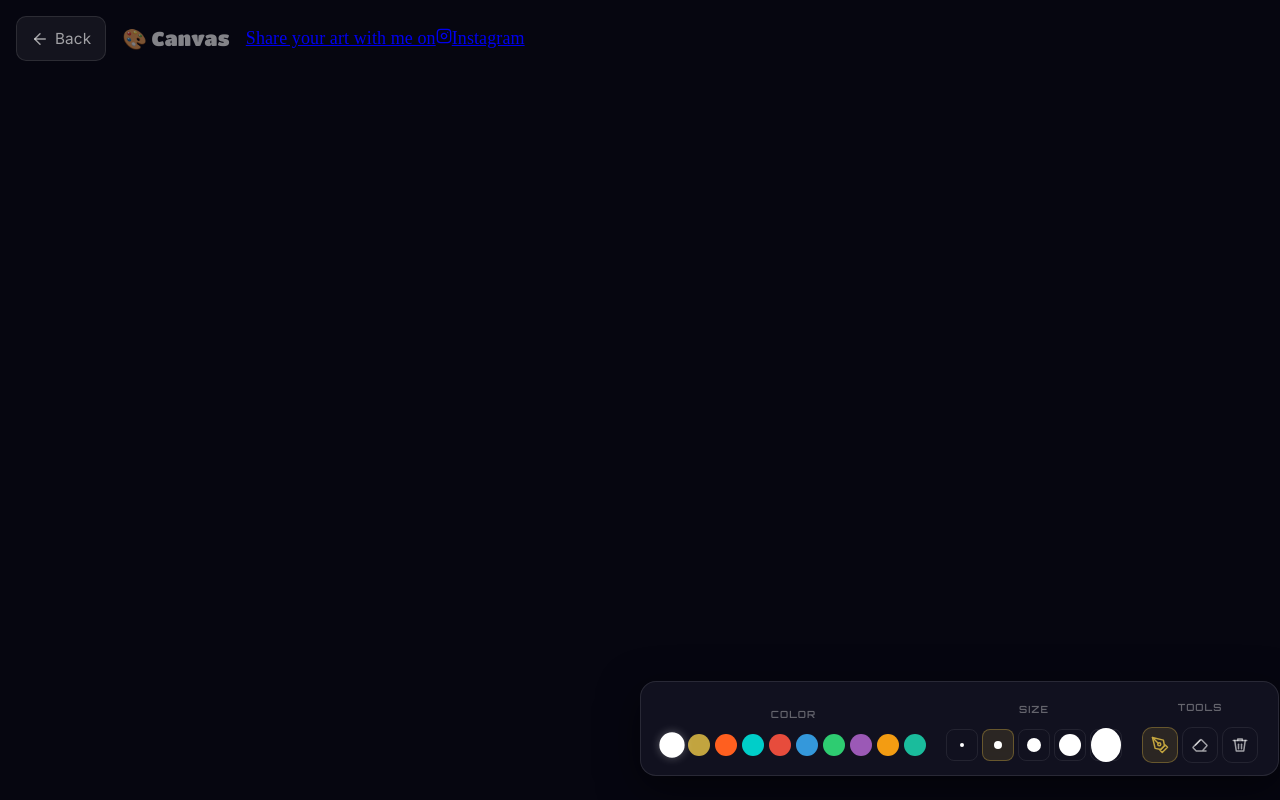
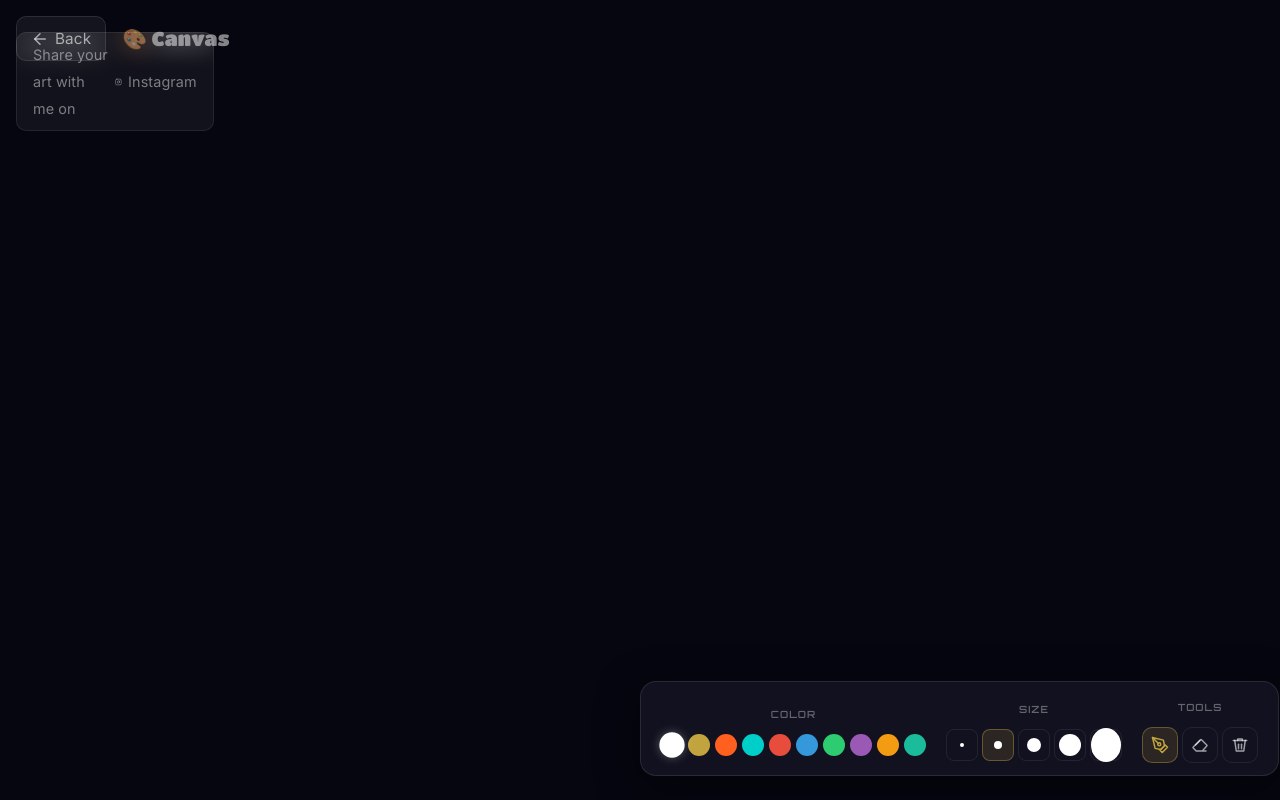
Before and after one commit to udit161/PORTFOLIO, a React (Vite) app in the folder frontend/: page /paint in a window 1280 px wide. Built offline with nearby package versions, Linux system fonts and the light colour scheme; a web font is replaced by a local one.

Commit message:
CSS of pain brush

```diff
--- a/frontend/src/App.css
+++ b/frontend/src/App.css
@@ -1537,6 +1537,43 @@ a.footer-val:hover {
   font-weight: 400;
 }
 
+.paint-share-cta {
+  position: fixed;
+  top: 16px;
+  right: 16px;
+  display: inline-flex;
+  align-items: center;
+  gap: 6px;
+  padding: 8px 16px;
+  border-radius: 10px;
+  background: rgba(255, 255, 255, 0.05);
+  border: 1px solid rgba(255, 255, 255, 0.08);
+  backdrop-filter: blur(12px);
+  -webkit-backdrop-filter: blur(12px);
+  color: rgba(255, 255, 255, 0.45);
+  font-family: "Inter", sans-serif;
+  font-size: 0.8rem;
+  text-decoration: none;
+  transition: all 0.3s ease;
+  z-index: 100;
+  animation: fadeIn 0.6s ease 0.3s both;
+}
+
+.paint-share-cta svg {
+  color: rgba(255, 255, 255, 0.5);
+  transition: color 0.3s ease;
+}
+
+.paint-share-cta:hover {
+  color: #ffffff;
+  background: rgba(225, 48, 108, 0.12);
+  border-color: rgba(225, 48, 108, 0.3);
+}
+
+.paint-share-cta:hover svg {
+  color: #E1306C;
+}
+
 /* Floating toolbar */
 .paint-toolbar {
   position: fixed;
```
